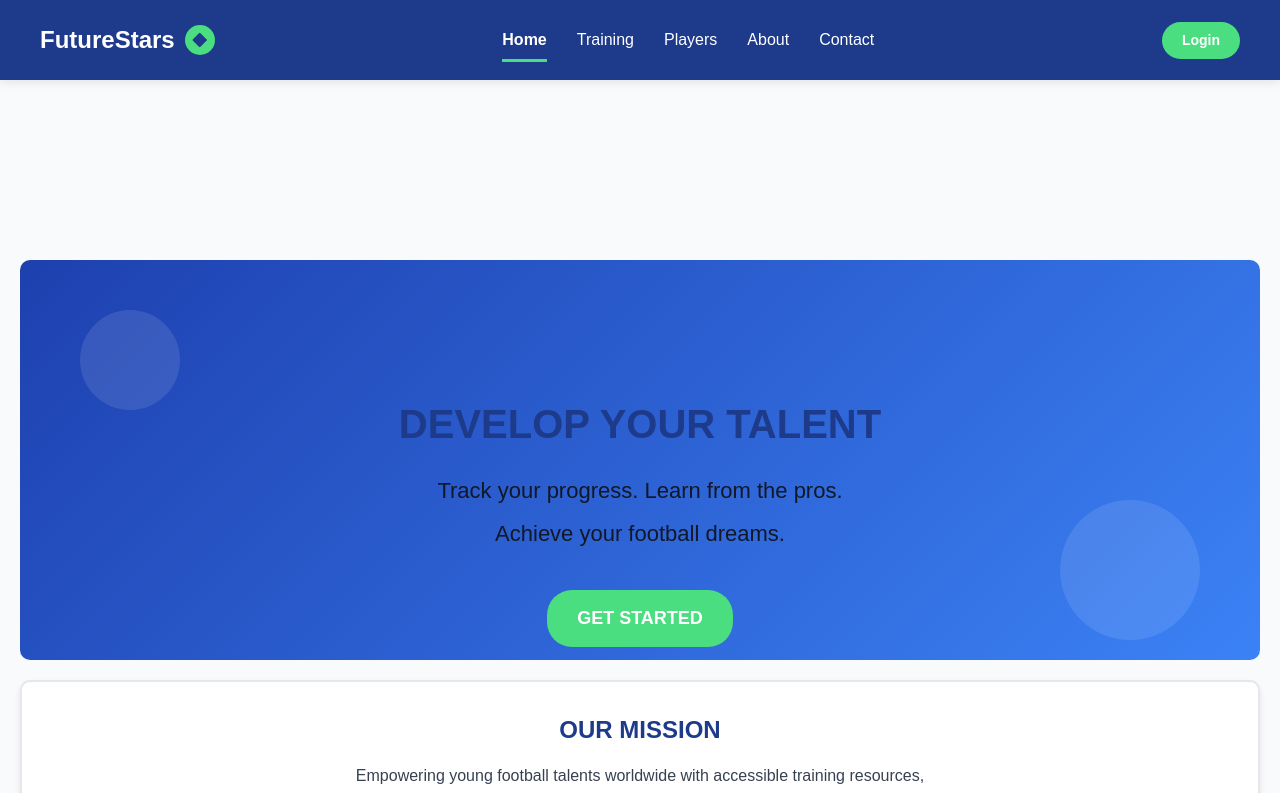
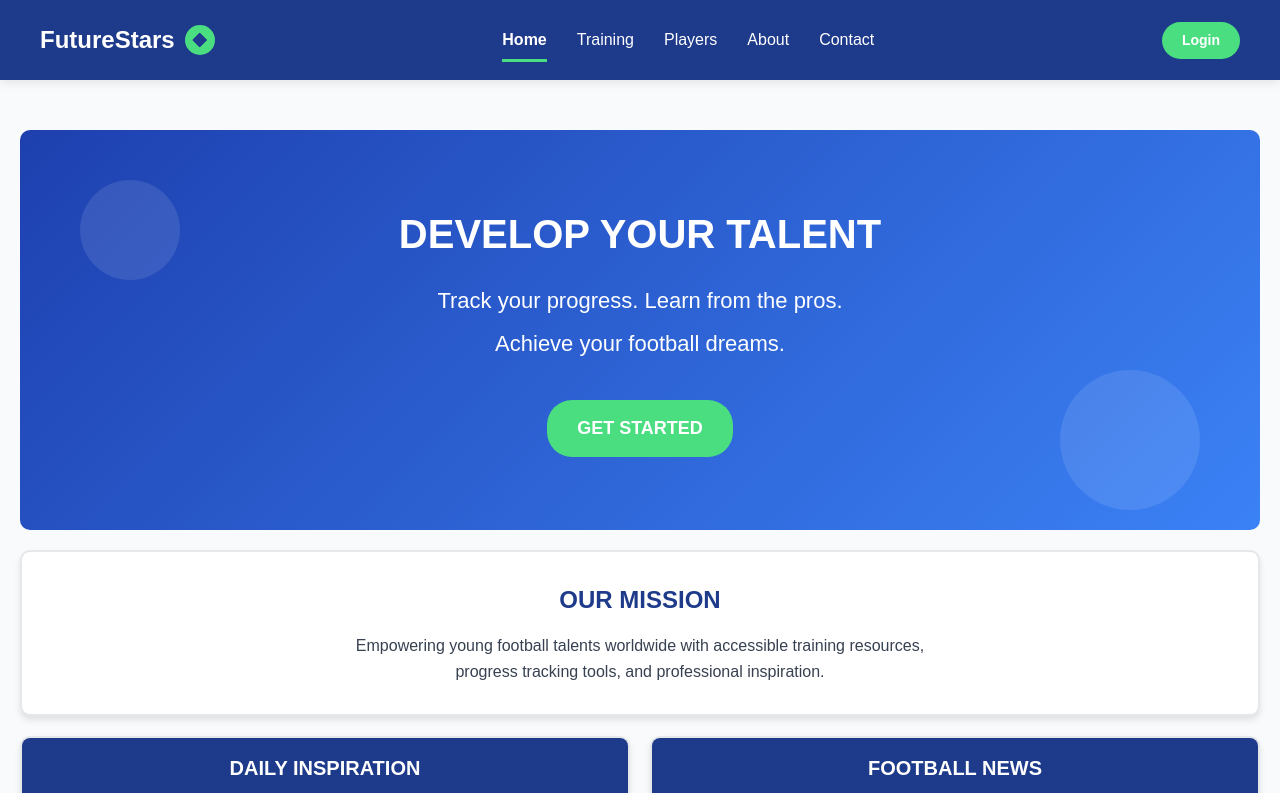
Before and after one commit to tonytone11/BankofAmerica_Capstone, a React (Vite) app: page / in a window 1280 px wide. Shown: the top 793 px of the page. Built offline with nearby package versions, Linux system fonts and the light colour scheme.

Commit message:
new updates

```diff
--- a/src/pages/Profile.jsx
+++ b/src/pages/Profile.jsx
@@ -86,7 +86,7 @@ export default function Profile() {
     return (
         <div className="page-container">
             <main className="profile-container">
-                <h1>MY PROFILE</h1>
+                <h1 className="profile_title_hero">MY PROFILE</h1>
 
                 {/* Navigation Tabs */}
                 <div className="profile-tabs">
--- a/src/styles/Contact.css
+++ b/src/styles/Contact.css
@@ -1,4 +1,4 @@
-:root {
+/* :root {
     --primary-blue: #1e3a8a;
     --light-blue: #3b82f6;
     --primary-green: #4ade80;
@@ -23,7 +23,7 @@
   }
 
   h2 {
-    color: var(--text-dark);
+    /* color: var(--text-dark); */
     margin-bottom: 20px;
   }
 
@@ -87,3 +87,4 @@
   .submit-btn:hover {
     background: var(--primary-green);
   }
+   */
--- a/src/styles/Home.css
+++ b/src/styles/Home.css
@@ -22,7 +22,7 @@
 
 /* Hero Section Styles */
 .hero-section {
-    margin-top: 130px; /* Account for fixed header */
+    /* margin-top: 130px; Account for fixed header */
     background: linear-gradient(135deg, #1e40af 0%, #3b82f6 100%);
     height: 400px;
     border-radius: 10px;
--- a/src/styles/Profile.css
+++ b/src/styles/Profile.css
@@ -19,7 +19,7 @@
     flex: 1;
 }
 
-h1{
+.profile_title_hero{
     margin-top: 120px;
     color: #1e3a8a;
 }
```
